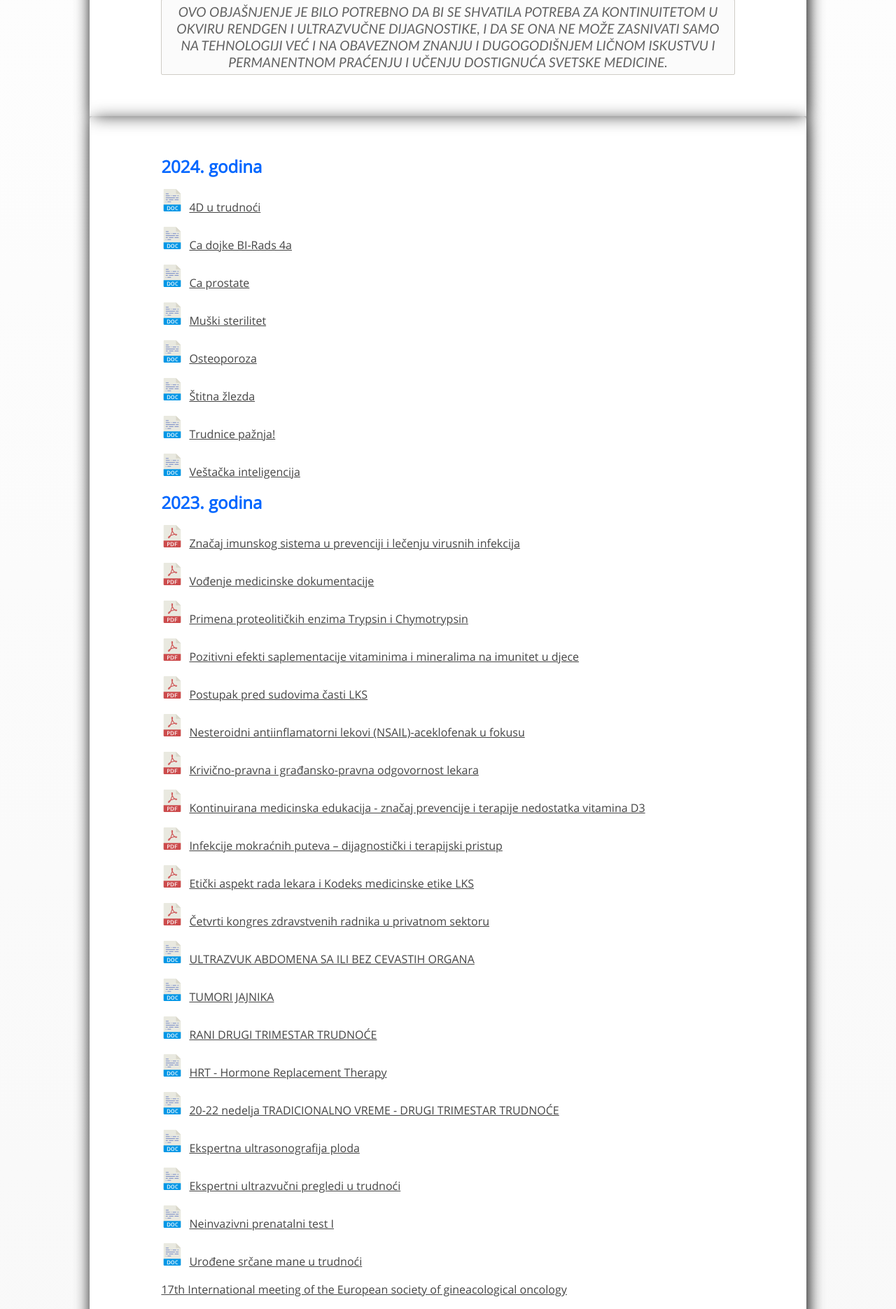
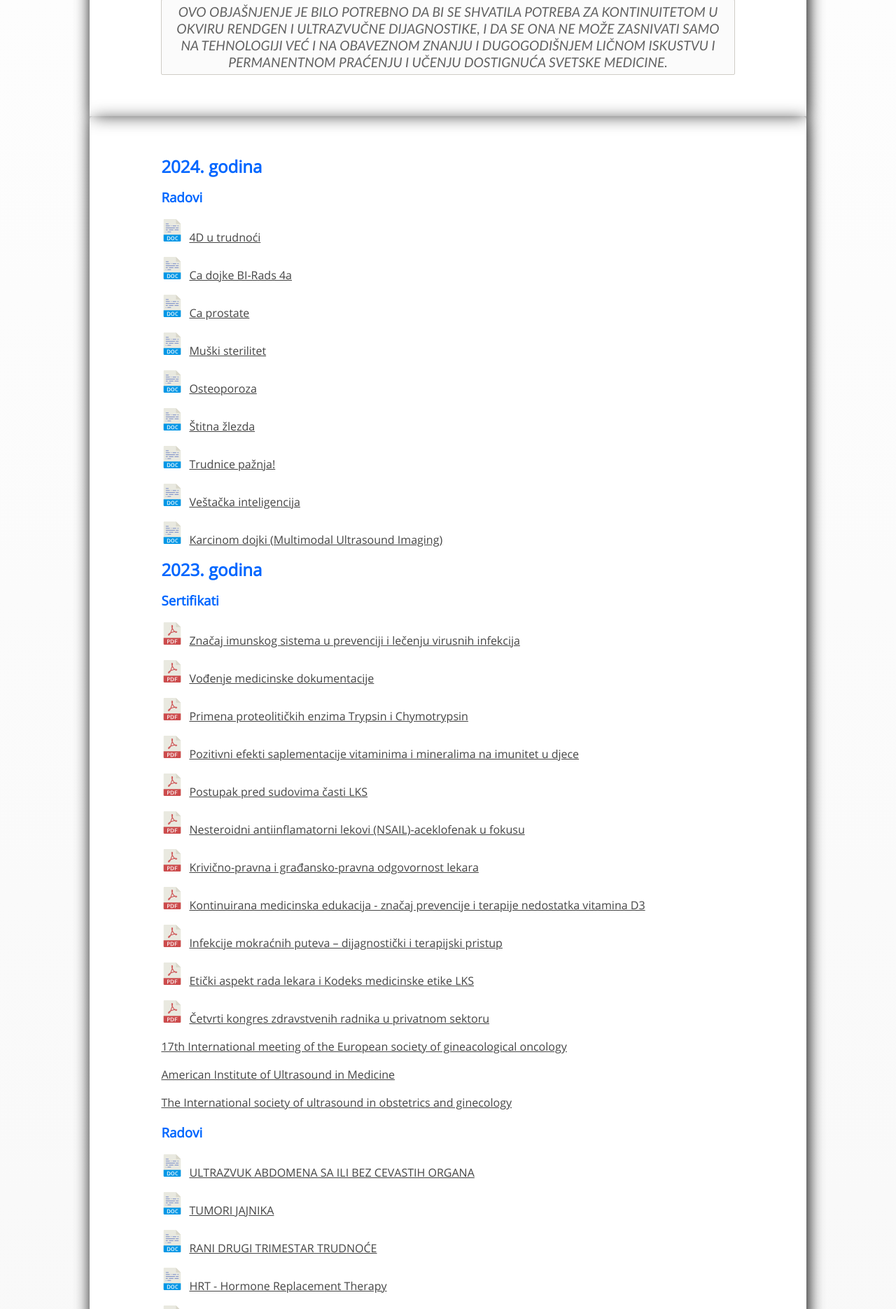
Before and after one commit to mudroljub/ultramedika, a PHP site: page /radovi.php in a window 1280 px wide. Shown: the part 862-2732 px from the top of the page at 70% size. Run offline with PHP 8.4, Linux system fonts and the light colour scheme.

Commit message:
novi rad

```diff
--- a/radovi.php
+++ b/radovi.php
@@ -37,6 +37,8 @@ include_once "ukljuci/header.php";
 
       <h2>2024. godina</h2>
 
+      <h3>Radovi</h3>
+
       <a href="radovi/2024/4D u trudnoći.doc">4D u trudnoći</a>
 
       <a href="radovi/2024/Ca dojke BI-Rads 4a.doc">Ca dojke BI-Rads 4a</a>
@@ -53,7 +55,11 @@ include_once "ukljuci/header.php";
 
       <a href="radovi/2024/Veštačka inteligencija.doc">Veštačka inteligencija</a>
 
+      <a href="radovi/2024/Karcinom dojki (Multimodal Ultrasound Imaging).docx">Karcinom dojki (Multimodal Ultrasound Imaging)</a>
+
       <h2>2023. godina</h2>
+
+      <h3>Sertifikati</h3>
 
       <a href="radovi/2023/Značaj imunskog sistema u prevenciji i lečenju virusnih infekcija.pdf">Značaj imunskog sistema u prevenciji i lečenju virusnih infekcija</a>
 
@@ -77,6 +83,14 @@ include_once "ukljuci/header.php";
 
       <a href="radovi/2023/Četvrti kongres zdravstvenih radnika u privatnom sektoru.pdf">Četvrti kongres zdravstvenih radnika u privatnom sektoru</a>
 
+      <a href="radovi/17th International meeting  of the European  society of gineacological oncology.jpg">17th International meeting  of the European  society of gineacological oncology</a>
+
+      <a href="radovi/American Institute  of Ultrasound in Medicine.jpeg">American Institute  of Ultrasound in Medicine</a>
+
+      <a href="radovi/The International society of ultrasound in obstetrics and ginecology.jpg">The International society of ultrasound in obstetrics and ginecology</a>
+
+      <h3>Radovi</h3>
+
       <a href="radovi/ULTRAZVUK ABDOMENA  SA ILI BEZ CEVASTIH ORGANA.docx">ULTRAZVUK ABDOMENA  SA ILI BEZ CEVASTIH ORGANA</a>
 
       <a href="radovi/TUMORI JAJNIKA.docx">TUMORI JAJNIKA</a>
@@ -94,12 +108,6 @@ include_once "ukljuci/header.php";
       <a href="radovi/NEINVAZIVNI PRENATALNI TEST I.docx">Neinvazivni prenatalni test I</a>
 
       <a href="radovi/URODJENE SRČANE MANE U TRUDNOĆI.docx">Urođene srčane mane u trudnoći</a>
-
-      <a href="radovi/17th International meeting  of the European  society of gineacological oncology.jpg">17th International meeting  of the European  society of gineacological oncology</a>
-
-      <a href="radovi/American Institute  of Ultrasound in Medicine.jpeg">American Institute  of Ultrasound in Medicine</a>
-
-      <a href="radovi/The International society of ultrasound in obstetrics and ginecology.jpg">The International society of ultrasound in obstetrics and ginecology</a>
 
       <a href="anatomske-greske-ploda.php">Zašto je važno otkrivanje anatomskih grešaka u razvoju ploda</a>
 
```
Also changed, not shown: 1 other file.
